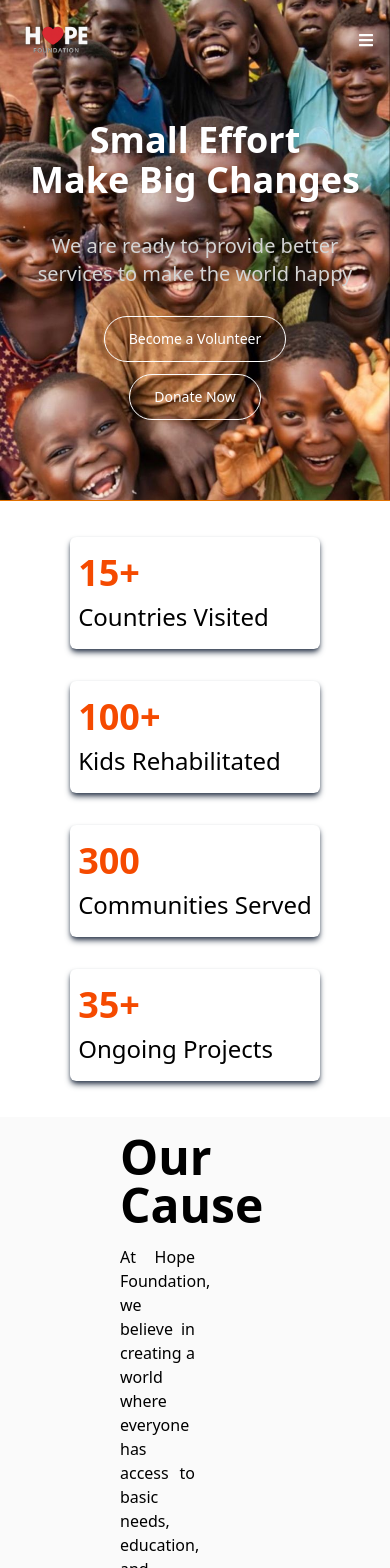
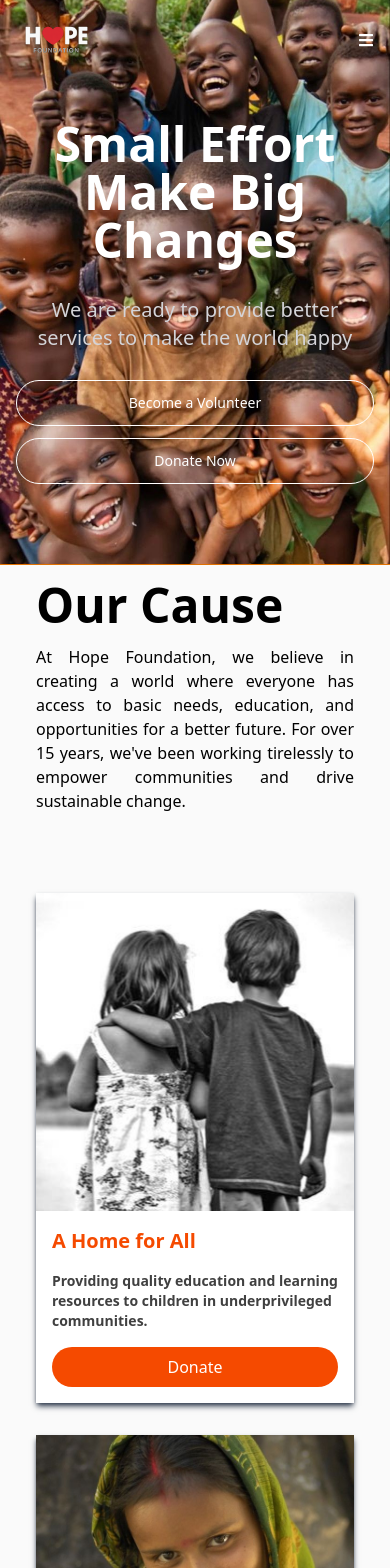
Before and after one commit to IdyegeNathaniel/Hope-Foundation, a React (Vite) app: page / in a window 390 px wide. Shown: the top 1568 px of the page. Built offline with nearby package versions, Linux system fonts and the light colour scheme.

Commit message:
Last General Update

```diff
--- a/src/components/Blogs.tsx
+++ b/src/components/Blogs.tsx
@@ -4,7 +4,7 @@ import { blogStories } from "../assets/assets";
 const Blogs: React.FC = () => {
   return (
     <section className="bg-neutral-50 w-full p-4 ">
-      <div className="flex flex-col justify-center mx-26">
+      <div className="flex flex-col justify-center mx-5 md:mx-26">
 
         <div className="flex flex-col gap-2 items-start justify-start">
           <h1 className="text-5xl mb-2 font-bold">Our Blogs</h1>
--- a/src/components/Cause.tsx
+++ b/src/components/Cause.tsx
@@ -6,17 +6,17 @@ const Cause = () => {
   const [viewMore, setViewMore] = useState<boolean>(false)
   return (
     <section className="bg-neutral-50 w-full p-4 ">
-      <div className="flex flex-col justify-center mx-26">
+      <div className="flex flex-col justify-center mx-5 md:mx-26">
 
         <div className="flex flex-col gap-2 items-start justify-start">
           <h1 className="text-5xl mb-2 font-bold">Our Cause</h1>
 
-          <p className="text-md text-justify w-1/2">At Hope Foundation, we believe in creating a world where everyone
+          <p className="text-md text-justify w-full md:w-1/2">At Hope Foundation, we believe in creating a world where everyone
             has access to basic needs, education, and opportunities for a better future. For over 15 years, we've been working tirelessly to empower communities and drive sustainable change.</p>
         </div>
 
         <div className="flex flex-col justify-center items-center py-20">
-          <div className="grid grid-cols-1 md:grid-cols-3 gap-8 mx-auto mb-10">
+          <div className="grid md:grid-cols-3 gap-8 mx-auto mb-10">
             {
               CauseItems.slice(3).map((item, index) => (
                 <div className="bg-white shadow-md shadow-gray-700" key={index}>
--- a/src/components/Footer.tsx
+++ b/src/components/Footer.tsx
@@ -7,10 +7,7 @@ const Footer: React.FC = () => {
         <div className="">
           <h1 className="font-medium text-xl mb-5">H❤PE FOUNDATION</h1>
           <p className="w-full md:w-2/3 text-sm text-neutral-500 leading-6 text-justify">
-            Lorem Ipsum is simply dummy text of the printing and typesetting
-            industry. Lorem Ipsum has been the industry's standard dummy text
-            ever since the 1500s, when an unknown printer took a galley of type
-            and scrambled it to make a type specimen book.
+            Making a difference in communities around the world through sustainable development and empowerment.
           </p>
         </div>
         {/* MIDDLE */}
@@ -33,10 +30,10 @@ const Footer: React.FC = () => {
           </ul>
         </div>
       </div>
-      <div className="mx-26">
+      <div className="mx-5 md:mx-20">
         <hr />
-        <h4 className="py-5 text-center text-sm text-neutral-400">
-          Copyright 2025 - The BarberPlace.
+        <h4 className="py-5 text-center text-base text-neutral-400">
+          ©Copyright 2025 - HOPE FOUNDATION.
         </h4>
       </div>
     </footer>
--- a/src/components/Hero.tsx
+++ b/src/components/Hero.tsx
@@ -11,7 +11,7 @@ const Hero: React.FC = () => {
 
   }
 
-  const mainStyling = 'text-4xl sm:text-5xl md:text-6xl lg:text-7xl md:leading-25 font-bold';
+  const mainStyling = 'text-5xl sm:text-5xl md:text-6xl lg:text-7xl md:leading-25 font-bold';
 
 
   return (
@@ -19,10 +19,10 @@ const Hero: React.FC = () => {
       <div className="max-w-7xl mx-auto px-4 sm:px-6 lg:px-8 flex flex-col items-center justify-center">
         <div className="flex flex-col gap-3 text-center mt-10 py-20">
           <h1 className={mainStyling}>Small Effort<br />Make Big Changes</h1>
-          <p className="text-xl text-neutral-300 mt-5">We are ready to provide better services to make the world happy</p>
-          <div className="flex md:flex-row flex-col md:w-fulll items-center justify-center gap-3 mt-4">
-            <Button variant="primary" size="lg" >Become a Volunteer</Button>
-            <Button variant="primary" size="lg" >Donate Now</Button>
+          <p className="text-xl text-zinc-300 mt-5">We are ready to provide better services to make the world happy</p>
+          <div className="flex md:flex-row flex-col md:w-full items-center justify-center gap-3 mt-4">
+            <Button variant="primary" size="lg" fullWidth>Become a Volunteer</Button>
+            <Button variant="primary" size="lg" fullWidth>Donate Now</Button>
           </div>
         </div>
       </div>
--- a/src/components/Herocard.tsx
+++ b/src/components/Herocard.tsx
@@ -3,9 +3,9 @@ import { cardDets } from "../assets/assets"
 
 const Herocard: React.FC = () => {
   return (
-    <section className="w-full my-5 ">
-      <div className="container-xl lg:container flex items-center justify-center mx-auto">
-        <div className="grid grid-cols-1 md:grid-cols-4 gap-8 p-4">
+    <section className="w-full my-5 md:flex hidden">
+      <div className="max-w-7xl flex items-center justify-center mx-auto">
+        <div className="grid md:grid-cols-4 gap-8 p-4">
 
           {
             cardDets.map((item, index) => (
--- a/src/components/NavBar.tsx
+++ b/src/components/NavBar.tsx
@@ -20,7 +20,7 @@ const NavBar: React.FC = () => {
                     <div className="flex gap-7 text-xl font-medium">
                         {
                             ["Home", "Our Cause", "Blogs", "About Us", "Contact"].map((item, index) => (
-                                <NavLink to={index === 0 ? "/" : `/${item.toLowerCase().replace(" ", "-")}`} key={index} className="hover:text-orange-400">{item}</NavLink>
+                                <NavLink to={index === 0 ? "/" : `/${item.toLowerCase().replace(" ", "-")}`} key={index} className={({ isActive }) => `${ isActive ? "text-orange-400" : "hover:text-orange-300"}`}>{item}</NavLink>
                             ))
                         }
                     </div>
@@ -30,9 +30,20 @@ const NavBar: React.FC = () => {
                     <Button variant="secondary" size="md" className="cursor-pointer">Donate Now</Button>
                 </div>
 
-                <div className="md:hidden flex cursor-pointer transition ease-linear duration-300" onClick={() => setShowMenu(prev => !prev)}>
-                    {showMenu ? <FaTimes /> : <FaBars />}
+                <div className="md:hidden flex cursor-pointer transition ease-linear duration-300 z-50" onClick={() => setShowMenu(prev => !prev)}>
+                    {showMenu ? <FaTimes className="h-6.5 w-6.5" /> : <FaBars />}
                 </div>
+                    <div className={showMenu ? "bg-black w-full h-screen absolute top-0 right-0 flex flex-col items-center justify-center gap-8 text-xl font-medium" : "hidden"}>
+                        {
+                            ["Home", "Our Cause", "Blogs", "About Us", "Contact"].map((item, index) => (
+                                <NavLink to={index === 0 ? "/" : `/${item.toLowerCase().replace(" ", "-")}`} key={index} className={({ isActive }) => `${isActive ? "text-orange-400" : "hover:text-orange-300"}`}>{item}</NavLink>
+                            ))
+                        }
+                        <div className="mt-5">
+                            <Button variant="secondary" size="lg" className="cursor-pointer">Donate Now</Button>
+                        </div>
+                    </div>
+
 
             </div>
 
--- a/src/components/Update.tsx
+++ b/src/components/Update.tsx
@@ -4,14 +4,14 @@ import Input from "./ui/Input"
 const Update: React.FC = () => {
   return (
     <section className="w-full p-4">
-        <div className="container flex flex-col mx-auto gap-5 justify-center items-center py-20">
-              <h1 className="text-5xl mb-2 font-bold">Stay Connected</h1>
-              <p className="text-gray-500 text-lg text-center w-1/2">Subscribe to our newsletter to receive updates on our projects, events, and ways you can help.</p>
-              <div className="w-1/2 flex justify-center items-center  gap-4 ">
-          <Input type="text" placeholder='Enter Your Email Address' className="md:w-[500px] w-auto py-3 px-2 border border-1 outline-none" />
-                <Button variant="secondary" size="lg">Subscribe</Button>
-            </div>
+      <div className="container flex flex-col mx-auto gap-5 justify-center items-center py-20">
+        <h1 className="text-5xl mb-2 font-bold">Stay Connected</h1>
+        <p className="text-gray-500 text-sm md:text-lg text-center w-full md:w-1/2">Subscribe to our newsletter to receive updates on our projects, events, and ways you can help.</p>
+        <div className=" flex flex-col md:flex-row justify-center items-center  gap-4 ">
+          <Input type="text" placeholder='Enter Your Email Address' className="md:w-[500px] w-auto py-3 px-2 border outline-none" />
+          <Button variant="secondary" size="lg">Subscribe</Button>
         </div>
+      </div>
     </section>
   )
 }
--- a/src/index.css
+++ b/src/index.css
@@ -109,3 +109,7 @@
     font-weight: 900;
     font-style: italic;
 }
+
+::-webkit-scrollbar{
+    @apply hidden
+}
```
